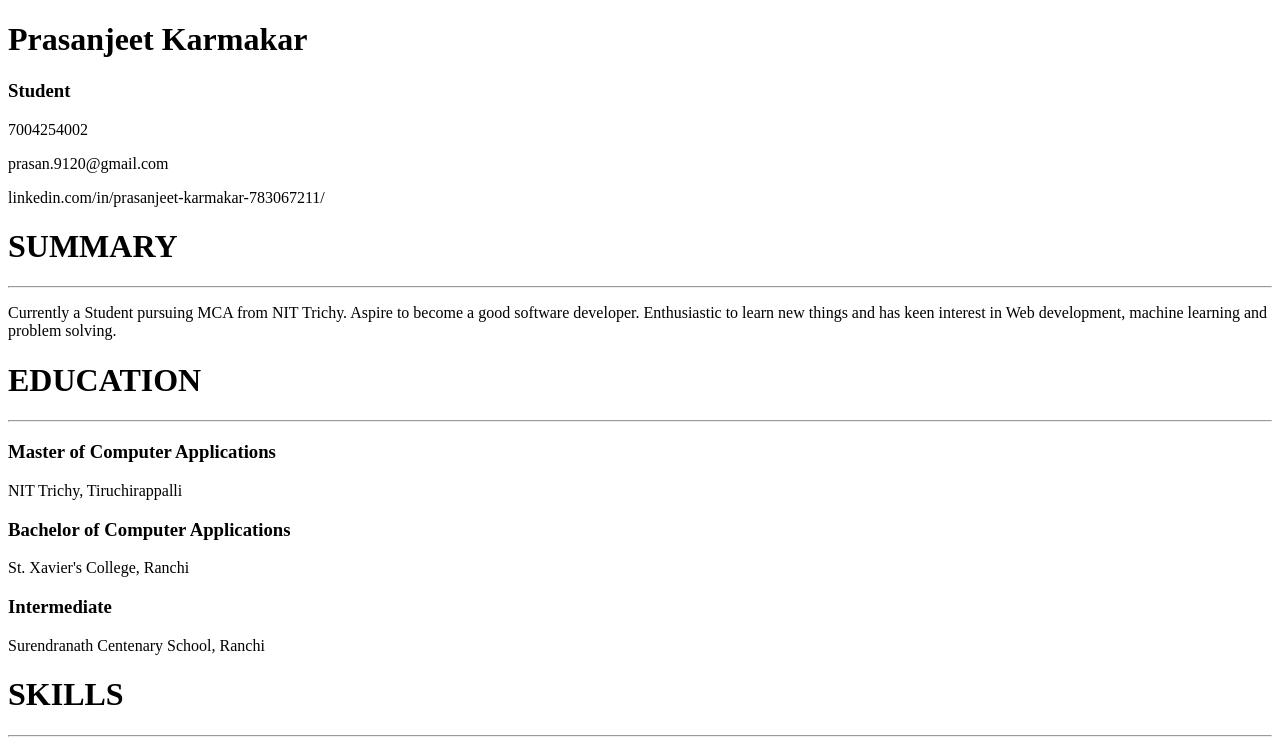
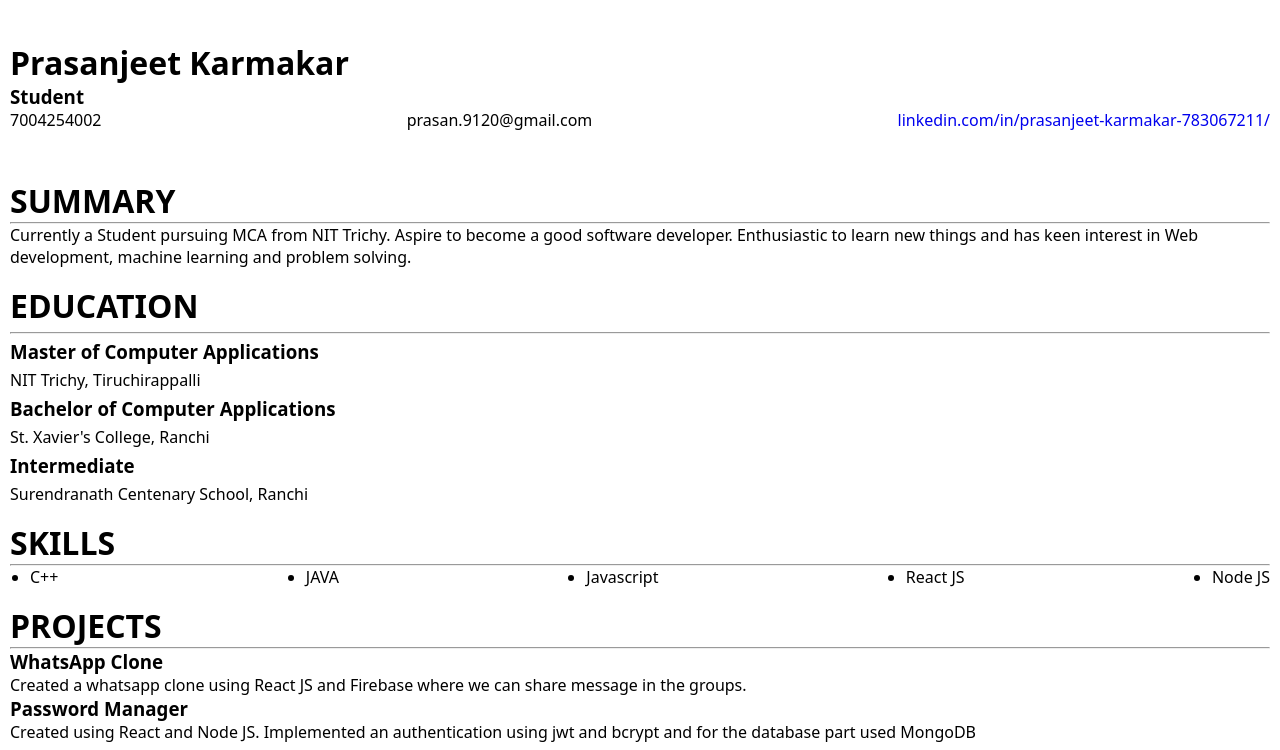
Before and after one commit to Prasanjeet-Karmakar/CV-Assignment, a plain HTML site: page index.html in a window 1280 px wide. Shown: the top 750 px of the page. Drawn offline with Linux system fonts and the light colour scheme.

Commit message:
basic css added

```diff
--- a/index.html
+++ b/index.html
@@ -4,15 +4,20 @@
     <meta charset="UTF-8" />
     <meta name="viewport" content="width=device-width, initial-scale=1.0" />
     <title>CV / Resume</title>
+    <link rel="stylesheet" href="./styles.css" />
   </head>
   <body>
     <header>
       <h1>Prasanjeet Karmakar</h1>
       <h3>Student</h3>
-      <div>
+      <div class="social-details">
         <p>7004254002</p>
         <p>prasan.9120@gmail.com</p>
-        <p>linkedin.com/in/prasanjeet-karmakar-783067211/</p>
+        <a
+          href="https://linkedin.com/in/prasanjeet-karmakar-783067211/"
+          target="_blank"
+          >linkedin.com/in/prasanjeet-karmakar-783067211/</a
+        >
       </div>
     </header>
     <main>
@@ -25,7 +30,7 @@
           interest in Web development, machine learning and problem solving.
         </p>
       </div>
-      <div>
+      <div class="education">
         <h1>EDUCATION</h1>
         <hr />
         <h3>Master of Computer Applications</h3>
@@ -35,7 +40,7 @@
         <h3>Intermediate</h3>
         <p>Surendranath Centenary School, Ranchi</p>
       </div>
-      <div>
+      <div class="skills">
         <h1>SKILLS</h1>
         <hr />
         <ul>
--- a/styles.css
+++ b/styles.css
@@ -0,0 +1,49 @@
+* {
+  padding: 0;
+  margin: 0;
+  box-sizing: border-box;
+  font-family: system-ui, -apple-system, BlinkMacSystemFont, "Segoe UI", Roboto,
+    Oxygen, Ubuntu, Cantarell, "Open Sans", "Helvetica Neue", sans-serif;
+}
+
+body {
+  display: flex;
+  width: 100vw;
+  min-height: 100vh;
+  flex-direction: column;
+  justify-content: space-evenly;
+  padding: 10px;
+}
+
+header {
+  display: flex;
+  flex-direction: column;
+  margin-bottom: 1rem;
+}
+
+.social-details {
+  display: flex;
+  justify-content: space-between;
+}
+
+.social-details > a {
+  text-decoration: none;
+}
+
+.social-details > a:visited {
+  color: blue;
+}
+
+main > div {
+  margin-bottom: 1rem;
+}
+
+.skills > ul {
+  display: flex;
+  margin-left: 20px;
+  justify-content: space-between;
+}
+
+.education > * {
+  margin-bottom: 5px;
+}
```
